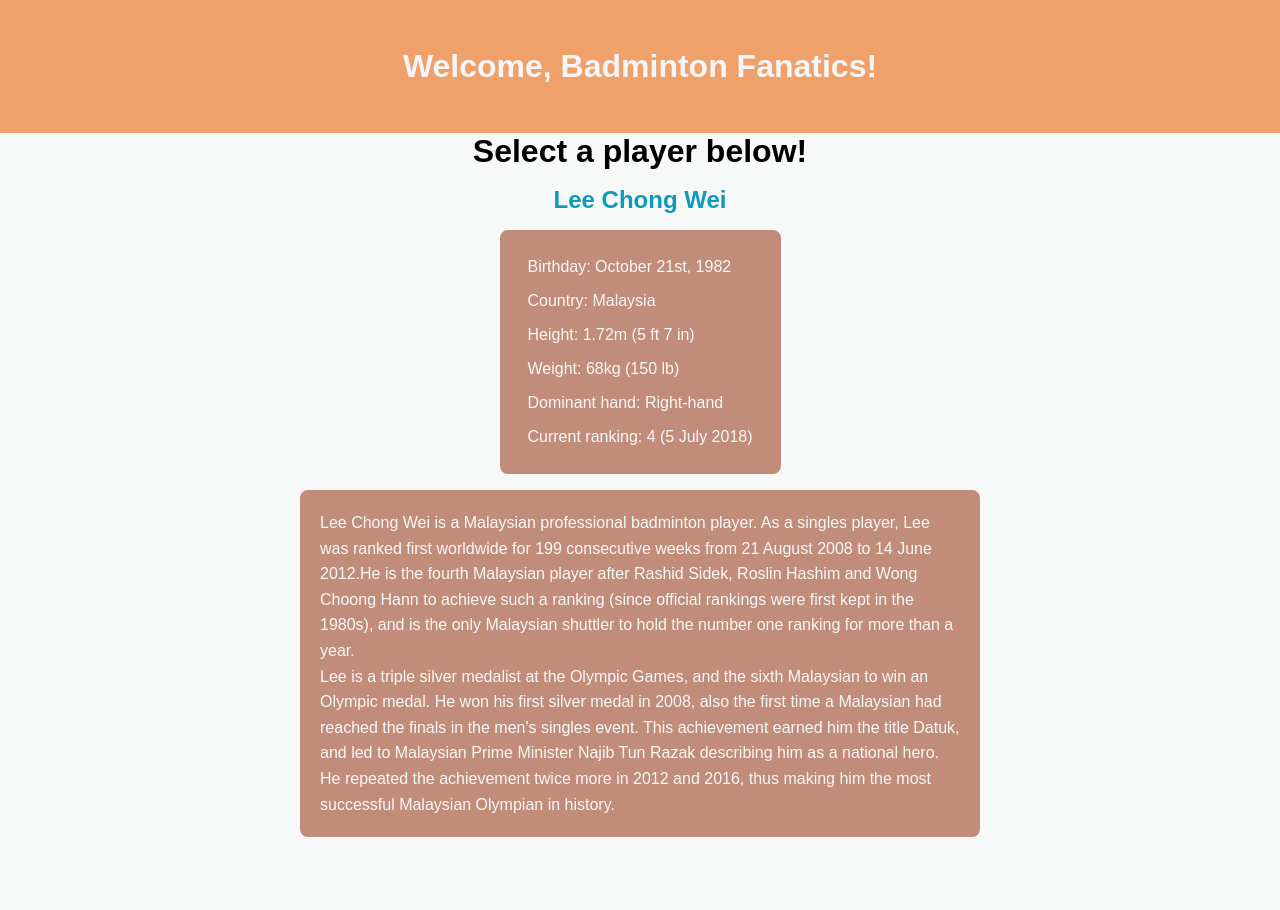
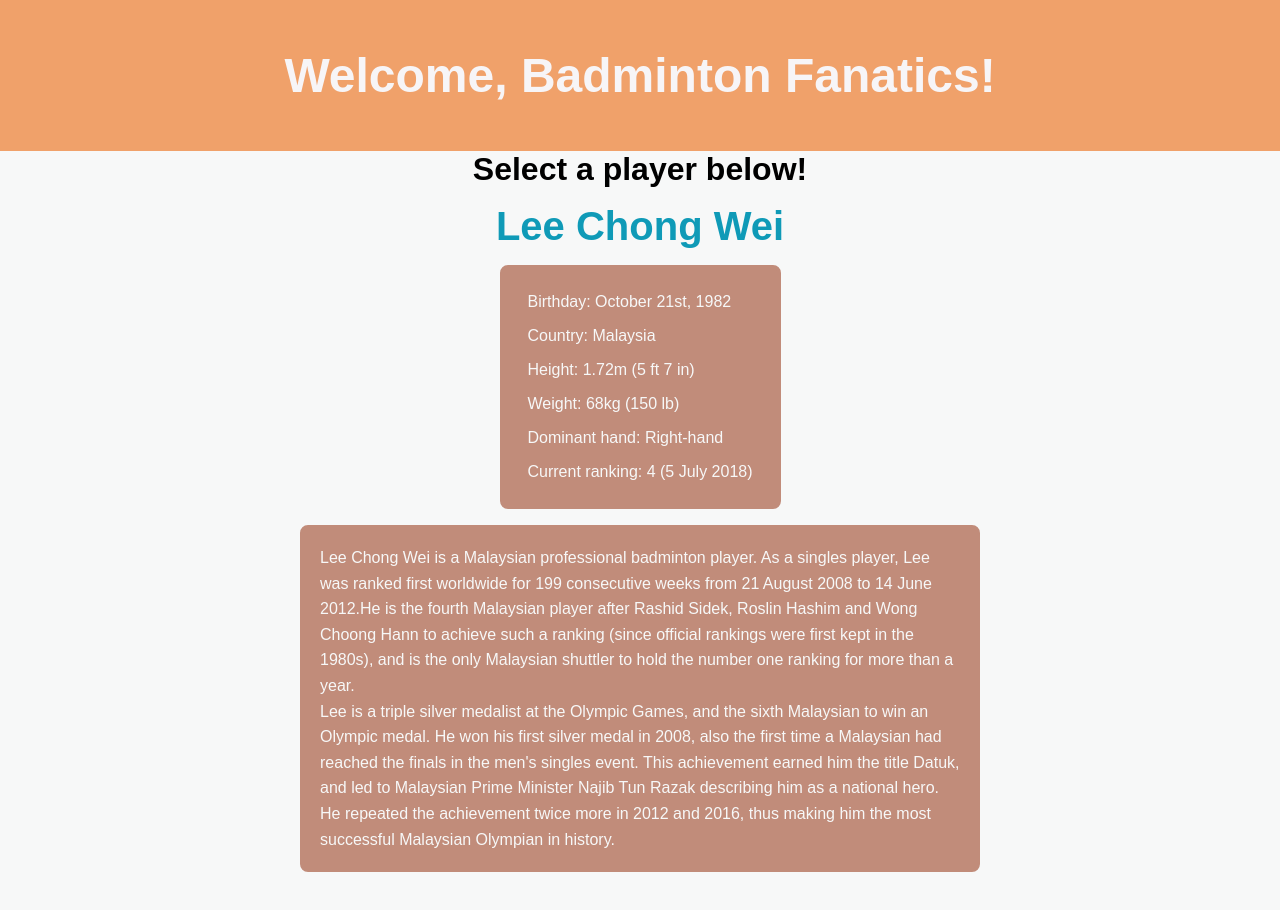
Before and after one commit to jma26/React_Carousel, a React (Create React App) app in the folder badminton/: page / in a window 1280 px wide. Shown: the top 910 px of the page. Built offline with nearby package versions, Linux system fonts and the light colour scheme.

Commit message:
Update font-size for .headline, .player-name @players.css,header.css

```diff
--- a/badminton/src/header.css
+++ b/badminton/src/header.css
@@ -6,4 +6,5 @@
 
 .headline {
     color: #F7F5F7;
+    font-size: 3rem;
 }
--- a/badminton/src/players.css
+++ b/badminton/src/players.css
@@ -6,6 +6,7 @@
 
 .player-name {
     color: #0F9AB7;
+    font-size: 2.5rem;
 }
 
 .player-info, .player-intro {
```
